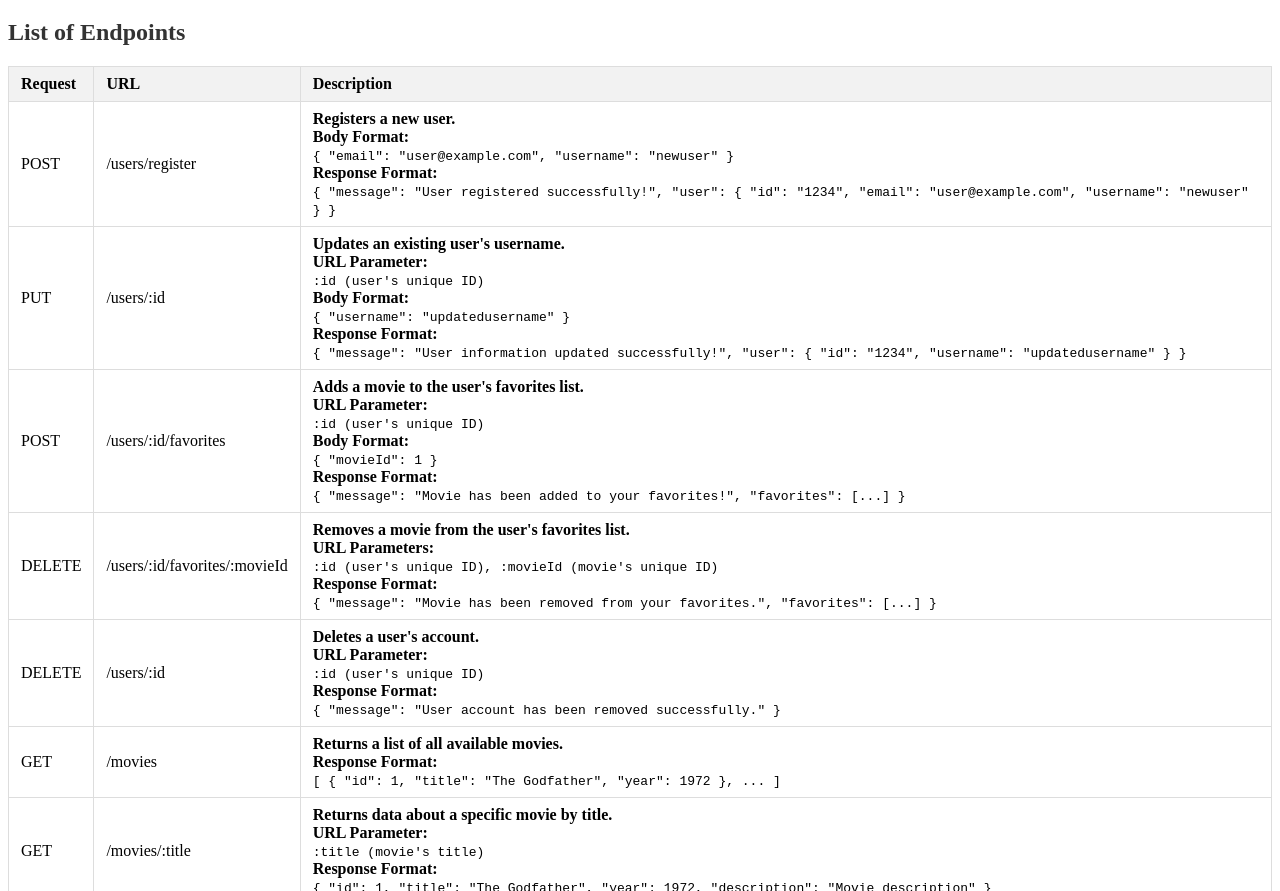
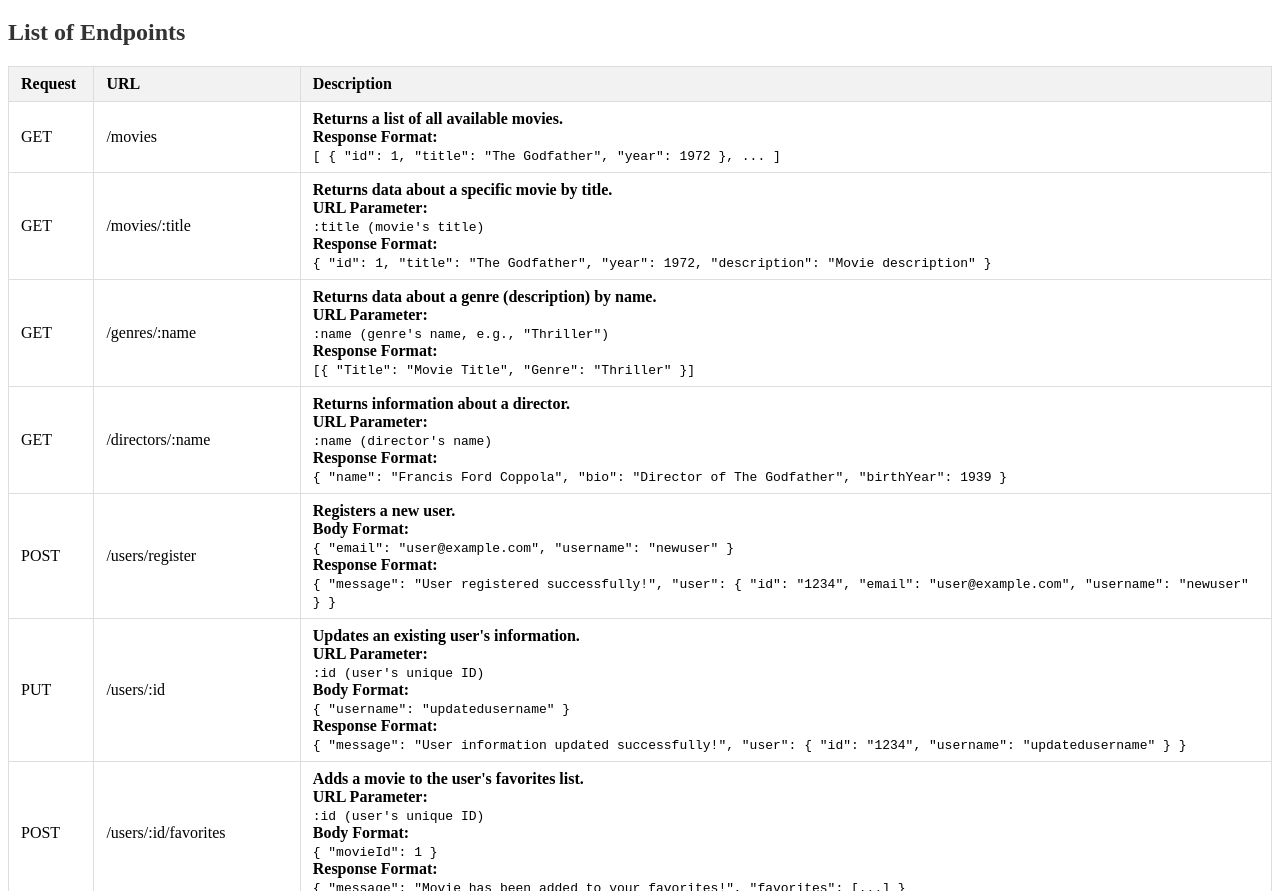
Before and after one commit to jamesfoday/movie_api, a website: page public/documentation.html in a window 1280 px wide. Shown: the part 61-952 px from the top of the page. Drawn offline with Linux system fonts and the light colour scheme.

Commit message:
upadate
Updated API documentation with new methods, request formats, and response examples

```diff
--- a/public/documentation.html
+++ b/public/documentation.html
@@ -38,114 +38,122 @@
     </thead>
     <tbody>
 
-      <!-- Register User -->
+      <tr>
+        <td>GET</td>
+        <td>/movies</td>
+        <td>
+          <strong>Returns a list of all available movies.</strong><br>
+          <strong>Response Format:</strong><br>
+          <code>[ { "id": 1, "title": "The Godfather", "year": 1972 }, ... ]</code>
+        </td>
+      </tr>
+      <tr>
+        <td>GET</td>
+        <td>/movies/:title</td>
+        <td>
+          <strong>Returns data about a specific movie by title.</strong><br>
+          <strong>URL Parameter:</strong><br>
+          <code>:title (movie's title)</code><br>
+          <strong>Response Format:</strong><br>
+          <code>{ "id": 1, "title": "The Godfather", "year": 1972, "description": "Movie description" }</code>
+        </td>
+      </tr>
+
+      <tr>
+        <td>GET</td>
+        <td>/genres/:name</td>
+        <td>
+          <strong>Returns data about a genre (description) by name.</strong><br>
+          <strong>URL Parameter:</strong><br>
+          <code>:name (genre's name, e.g., "Thriller")</code><br>
+          <strong>Response Format:</strong><br>
+          <code>[{ "Title": "Movie Title", "Genre": "Thriller" }] </code>
+        </td>
+      </tr>
+
+      <tr>
+        <td>GET</td>
+        <td>/directors/:name</td>
+        <td>
+          <strong>Returns information about a director.</strong><br>
+          <strong>URL Parameter:</strong><br>
+          <code>:name (director's name)</code><br>
+          <strong>Response Format:</strong><br>
+          <code>{ "name": "Francis Ford Coppola", "bio": "Director of The Godfather", "birthYear": 1939 }</code>
+        </td>
+      </tr>
+
       <tr>
         <td>POST</td>
         <td>/users/register</td>
         <td>
           <strong>Registers a new user.</strong><br>
-          <strong>Body Format:</strong> <br>
+          <strong>Body Format:</strong><br>
           <code>{ "email": "user@example.com", "username": "newuser" }</code><br>
-          <strong>Response Format:</strong> <br>
+          <strong>Response Format:</strong><br>
           <code>{ "message": "User registered successfully!", "user": { "id": "1234", "email": "user@example.com", "username": "newuser" } }</code>
         </td>
       </tr>
 
-      <!-- Update Username -->
       <tr>
         <td>PUT</td>
         <td>/users/:id</td>
         <td>
-          <strong>Updates an existing user's username.</strong><br>
-          <strong>URL Parameter:</strong> <br>
+          <strong>Updates an existing user's information.</strong><br>
+          <strong>URL Parameter:</strong><br>
           <code>:id (user's unique ID)</code><br>
-          <strong>Body Format:</strong> <br>
+          <strong>Body Format:</strong><br>
           <code>{ "username": "updatedusername" }</code><br>
-          <strong>Response Format:</strong> <br>
+          <strong>Response Format:</strong><br>
           <code>{ "message": "User information updated successfully!", "user": { "id": "1234", "username": "updatedusername" } }</code>
         </td>
       </tr>
 
-      <!-- Add Movie to Favorites -->
       <tr>
         <td>POST</td>
         <td>/users/:id/favorites</td>
         <td>
           <strong>Adds a movie to the user's favorites list.</strong><br>
-          <strong>URL Parameter:</strong> <br>
+          <strong>URL Parameter:</strong><br>
           <code>:id (user's unique ID)</code><br>
-          <strong>Body Format:</strong> <br>
+          <strong>Body Format:</strong><br>
           <code>{ "movieId": 1 }</code><br>
-          <strong>Response Format:</strong> <br>
+          <strong>Response Format:</strong><br>
           <code>{ "message": "Movie has been added to your favorites!", "favorites": [...] }</code>
         </td>
       </tr>
 
-      <!-- Remove Movie from Favorites -->
       <tr>
         <td>DELETE</td>
         <td>/users/:id/favorites/:movieId</td>
         <td>
           <strong>Removes a movie from the user's favorites list.</strong><br>
-          <strong>URL Parameters:</strong> <br>
+          <strong>URL Parameters:</strong><br>
           <code>:id (user's unique ID), :movieId (movie's unique ID)</code><br>
-          <strong>Response Format:</strong> <br>
+          <strong>Response Format:</strong><br>
           <code>{ "message": "Movie has been removed from your favorites.", "favorites": [...] }</code>
         </td>
       </tr>
 
-      <!-- Deregister User -->
+
       <tr>
         <td>DELETE</td>
         <td>/users/:id</td>
         <td>
           <strong>Deletes a user's account.</strong><br>
-          <strong>URL Parameter:</strong> <br>
+          <strong>URL Parameter:</strong><br>
           <code>:id (user's unique ID)</code><br>
-          <strong>Response Format:</strong> <br>
+          <strong>Response Format:</strong><br>
           <code>{ "message": "User account has been removed successfully." }</code>
         </td>
       </tr>
 
-      <!-- Get All Movies -->
-      <tr>
-        <td>GET</td>
-        <td>/movies</td>
-        <td>
-          <strong>Returns a list of all available movies.</strong><br>
-          <strong>Response Format:</strong> <br>
-          <code>[ { "id": 1, "title": "The Godfather", "year": 1972 }, ... ]</code>
-        </td>
-      </tr>
-
-      <!-- Get Movie by Title -->
-      <tr>
-        <td>GET</td>
-        <td>/movies/:title</td>
-        <td>
-          <strong>Returns data about a specific movie by title.</strong><br>
-          <strong>URL Parameter:</strong> <br>
-          <code>:title (movie's title)</code><br>
-          <strong>Response Format:</strong> <br>
-          <code>{ "id": 1, "title": "The Godfather", "year": 1972, "description": "Movie description" }</code>
-        </td>
-      </tr>
-
-      <!-- Get Director Details -->
-      <tr>
-        <td>GET</td>
-        <td>/directors/:name</td>
-        <td>
-          <strong>Returns information about a director.</strong><br>
-          <strong>URL Parameter:</strong> <br>
-          <code>:name (director's name)</code><br>
-          <strong>Response Format:</strong> <br>
-          <code>{ "name": "Francis Ford Coppola", "bio": "Director of The Godfather", "birthYear": 1939 }</code>
-        </td>
-      </tr>
 
     </tbody>
   </table>
+
+
+
 
   <h2>Endpoint Details</h2>
   <p>Each endpoint corresponds to one of the actions defined in the API. Here are the main operations:</p>
```
